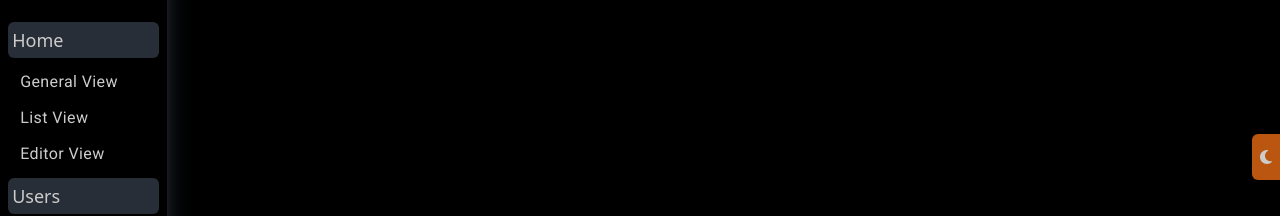
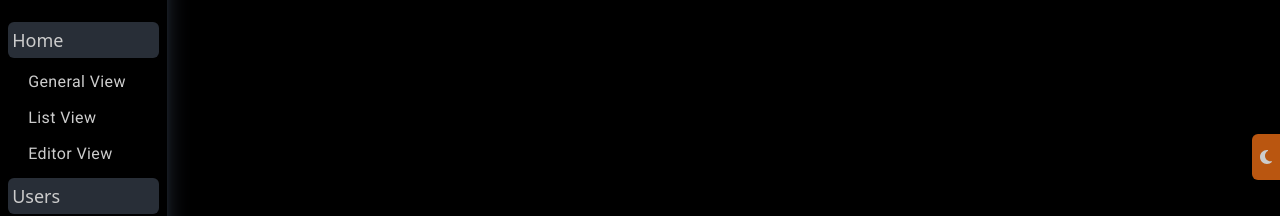
Before and after one commit to Q-T5/aoms-frontend, a Vue app: page /dashboard in a window 1280 px wide. Shown: the part 266-482 px from the top of the page. Built offline with nearby package versions, Linux system fonts and the light colour scheme.

Commit message:
Added logout code

```diff
--- a/src/components/DashboardSidebar.vue
+++ b/src/components/DashboardSidebar.vue
@@ -3,7 +3,7 @@
     <img src="../assets/feather-svgrepo-com.svg" alt="app-icon" class="w-8 ml-2" />
     <div class="flex flex-col w-[95%] rounded-md space-y-3">
       <router-link :to="{ 'name': 'Management' }" class="navbar-buttons mt-2">Home</router-link>
-      <div class="flex flex-col items-start ml-4 space-y-3">
+      <div class="flex flex-col items-start ml-6 space-y-3">
         <router-link :to="{ 'name': 'GeneralView' }" class="active-tab">General View</router-link>
         <router-link :to="{ 'name': 'ListView' }" class="active-tab">List View</router-link>
         <router-link :to="{ 'name': 'EditorView' }" class="active-tab">Editor View</router-link>
@@ -12,7 +12,7 @@
     </div>
     <div>
       <router-link :to="{ 'name': 'Login' }"
-      @click="$store.commit('displayNotification', ['successfully logged out',
+      @click="$store.commit('LOGOUT_USER', {}),$store.commit('displayNotification', ['successfully logged out',
       'daisyui-alert-success', 'success.svg'])" class="logout-button">Logout</router-link>
     </div>
   </div>
```
